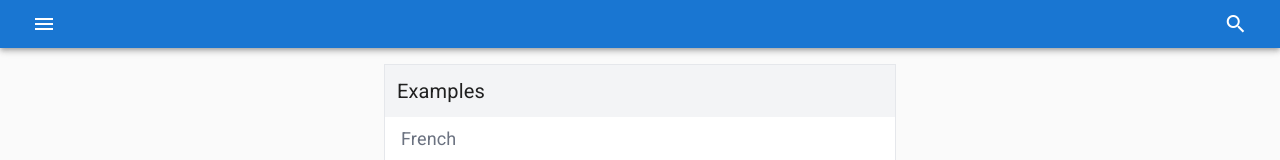
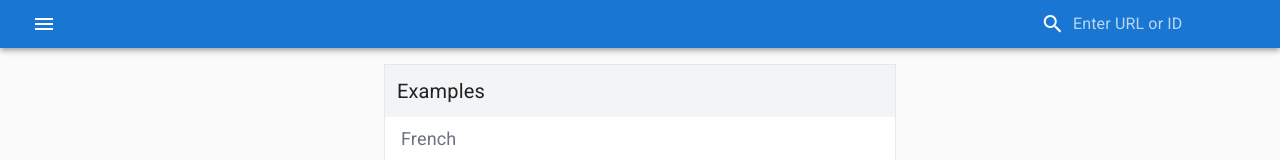
Before and after one commit to hi-ogawa/ytsub-v2, a React app: page / in a window 1280 px wide. Shown: the top 160 px of the page. Built offline with nearby package versions, Linux system fonts and the light colour scheme; grey boxes are pictures that could not be loaded; what @sinclair/typebox would draw is missing.

Commit message:
feat(ui): animate `HeaderSearchInput`

```diff
--- a/src/components/app.tsx
+++ b/src/components/app.tsx
@@ -30,19 +30,21 @@ function HeaderSearchInput() {
   const [input, setInput] = React.useState("");
   const [open, setOpen] = React.useState(false);
   const { enqueueSnackbar } = useSnackbar();
+  const ref = React.useRef<HTMLInputElement>(null);
 
   function openInput() {
+    ref.current?.focus();
     setInput("");
     setOpen(true);
   }
 
   function closeInput() {
+    ref.current?.blur();
     setInput("");
     setOpen(false);
   }
 
   function onEnter() {
-    closeInput();
     const videoId = parseVideoId(input);
     if (!videoId) {
       enqueueSnackbar("Input is invalid", { variant: "error" });
@@ -51,30 +53,43 @@ function HeaderSearchInput() {
     navigate(`/setup/${videoId}`);
   }
 
-  // TODO: animation
-  return open ? (
-    <label className="relative items-center flex items-center bg-white/50 hover:bg-white/60 focus-within:bg-white/60">
-      <div className="font-icon text-2xl px-2">search</div>
+  return (
+    <div
+      className={`
+        relative items-center flex items-center
+        transition-[background-color] duration-700 ease-in-out
+        ${open ? "bg-white/60" : "bg-white/0"}
+      `}
+    >
+      <div
+        className="font-icon text-2xl px-2 select-none"
+        onClick={() => (open ? closeInput() : openInput())}
+      >
+        search
+      </div>
       <input
-        className="flex-1 min-w-0 w-full text-base bg-transparent placeholder:text-white/80 outline-0 mr-6"
+        ref={ref}
+        className={`
+          flex-1 min-w-0 w-full text-base bg-transparent placeholder:text-white/70 outline-0
+          transition-[padding,width] duration-700 ease-in-out
+          ${open ? "w-40 pr-8" : "w-0 pr-0"}
+        `}
         placeholder="Enter URL or ID"
         value={input}
         onChange={({ target: { value } }) => setInput(value)}
         onKeyUp={({ key }) => key === "Enter" && onEnter()}
       />
-      <div
-        className="absolute right-0 font-icon text-base px-2 cursor-pointer"
-        onClick={closeInput}
-      >
-        close
-      </div>
-    </label>
-  ) : (
-    <div
-      className="items-center flex items-center cursor-pointer"
-      onClick={openInput}
-    >
-      <div className="font-icon text-2xl px-2">search</div>
+      {open && input && (
+        <div
+          className={`
+              absolute right-0 px-2
+              font-icon text-base cursor-pointer select-none
+            `}
+          onClick={() => setInput("")}
+        >
+          close
+        </div>
+      )}
     </div>
   );
 }
```
